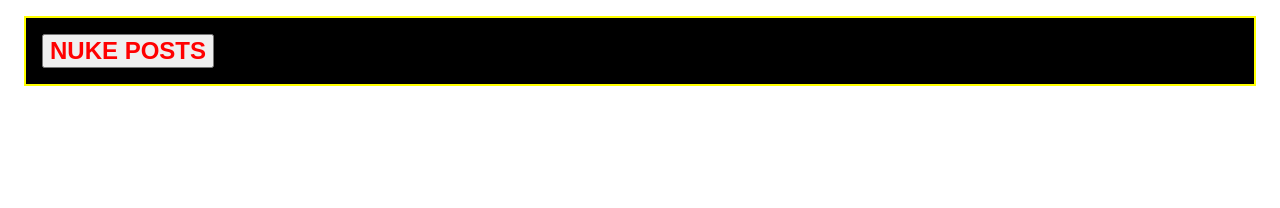
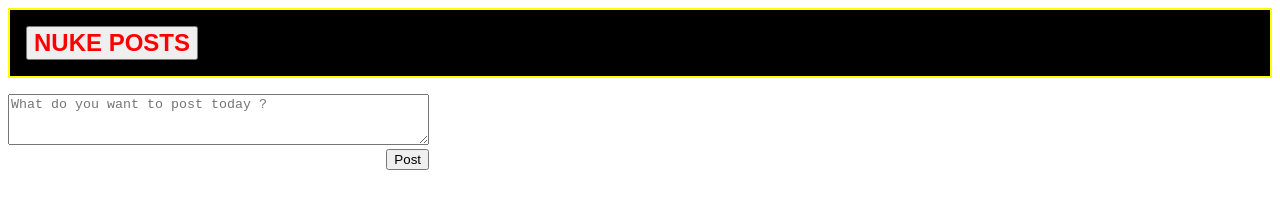
Before and after one commit to rupinder1133/snippets, a website: page commentBox/index.html in a window 1280 px wide. Drawn offline with Linux system fonts and the light colour scheme.

Commit message:
add and render posts

```diff
--- a/commentBox/index.css
+++ b/commentBox/index.css
@@ -1,16 +1,39 @@
+button {
+    cursor: pointer;
+}
+
 .controls {
     background-color: black;
     padding: 16px;
-    margin: 16px;
+    margin-bottom: 16px;
     border: 2px solid yellow;
 }
 
 .controls button {
     font-size: 1.5rem;
-    cursor: pointer;
 }
 
 #nuke {
     color: red;
     font-weight: bold;
 }
+
+.newPost {
+    display: inline-block;
+}
+
+.post-btn {
+    display: flex;
+    justify-content: flex-end;
+}
+
+.postContainer {
+    border-left: 1px solid black;
+    padding: 4px;
+    font-weight: bold;
+    font-style: italic;
+}
+
+.postContainer + .postContainer {
+    margin-top: 16px;
+}
--- a/commentBox/index.html
+++ b/commentBox/index.html
@@ -12,6 +12,21 @@
     <button id="nuke">NUKE POSTS</button>
 </div>
 
+<span class="newPost">
+    <label>
+        <textarea
+                rows="3"
+                cols="50"
+                placeholder="What do you want to post today ?"
+                id="post-textarea"
+        ></textarea>
+    </label>
+    <br />
+    <div class="post-btn">
+        <button id="post-btn">Post</button>
+    </div>
+</span>
+
 <script src="index.js"></script>
 </body>
 </html>
--- a/commentBox/index.js
+++ b/commentBox/index.js
@@ -1,17 +1,70 @@
-const crud = {
+const postsCRUD = {
   storageKey: 'commentBox',
-  get posts() {
+  get read() {
     const storage = JSON.parse(localStorage.getItem(this.storageKey));
     if (storage === null) {
-      localStorage.setItem(this.storageKey, JSON.stringify({}));
+      this.update = [];
     }
-  }
+
+    return storage.posts;
+  },
+  set update(posts) {
+    localStorage.setItem(this.storageKey, JSON.stringify({ posts }));
+    renderPosts();
+  },
+  set create(post) {
+    const posts = this.read;
+    posts.push({ content: post });
+
+    this.update = posts;
+  },
 }
 
 function nuke() {
-  localStorage.setItem(crud.storageKey, JSON.stringify({}));
+  postsCRUD.update = [];
+  renderPosts();
 }
+
+function post() {
+  const postTextArea = document.getElementById('post-textarea');
+  if (!postTextArea) {
+    return;
+  }
+
+  postsCRUD.create = postTextArea.value;
+  postTextArea.value = '';
+}
+
+function renderPosts () {
+  function renderPost(parent, post) {
+    const postContainer = document.createElement('div');
+    postContainer.classList.add('postContainer');
+    postContainer.innerText = post.content;
+
+    parent.appendChild(postContainer);
+  }
+
+  let postsContainer = document.getElementById('posts');
+  if (!postsContainer) {
+    postsContainer = document.createElement('div')
+    postsContainer.id = 'posts';
+    document.body.appendChild(postsContainer);
+  } else {
+    while (postsContainer.firstChild) {
+      postsContainer.removeChild(postsContainer.firstChild);
+    }
+  }
+
+  const posts = postsCRUD.read;
+  posts.forEach((post) => {
+    renderPost(postsContainer, post);
+  });
+}
+
 
 function init() {
   document.getElementById('nuke').addEventListener('click', nuke);
+  document.getElementById('post-btn').addEventListener('click', post);
+
+  renderPosts();
 }
```
